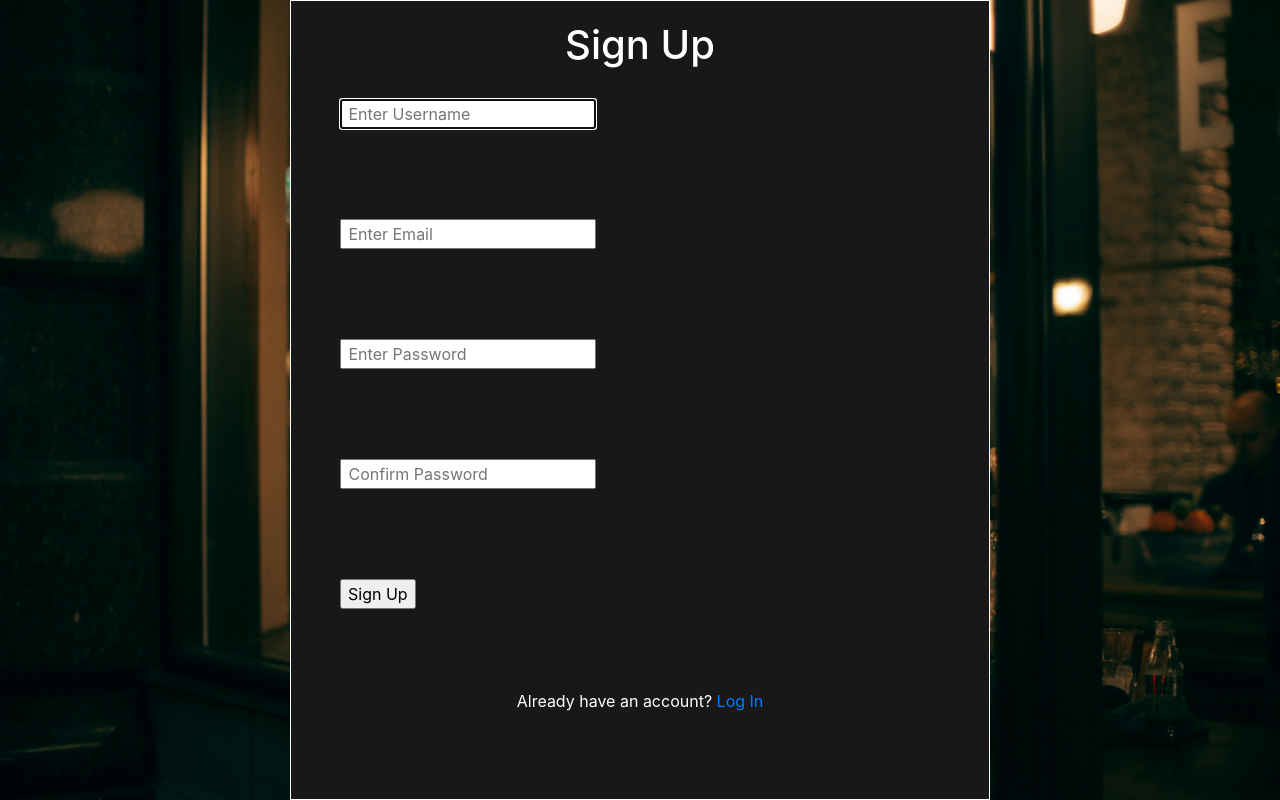
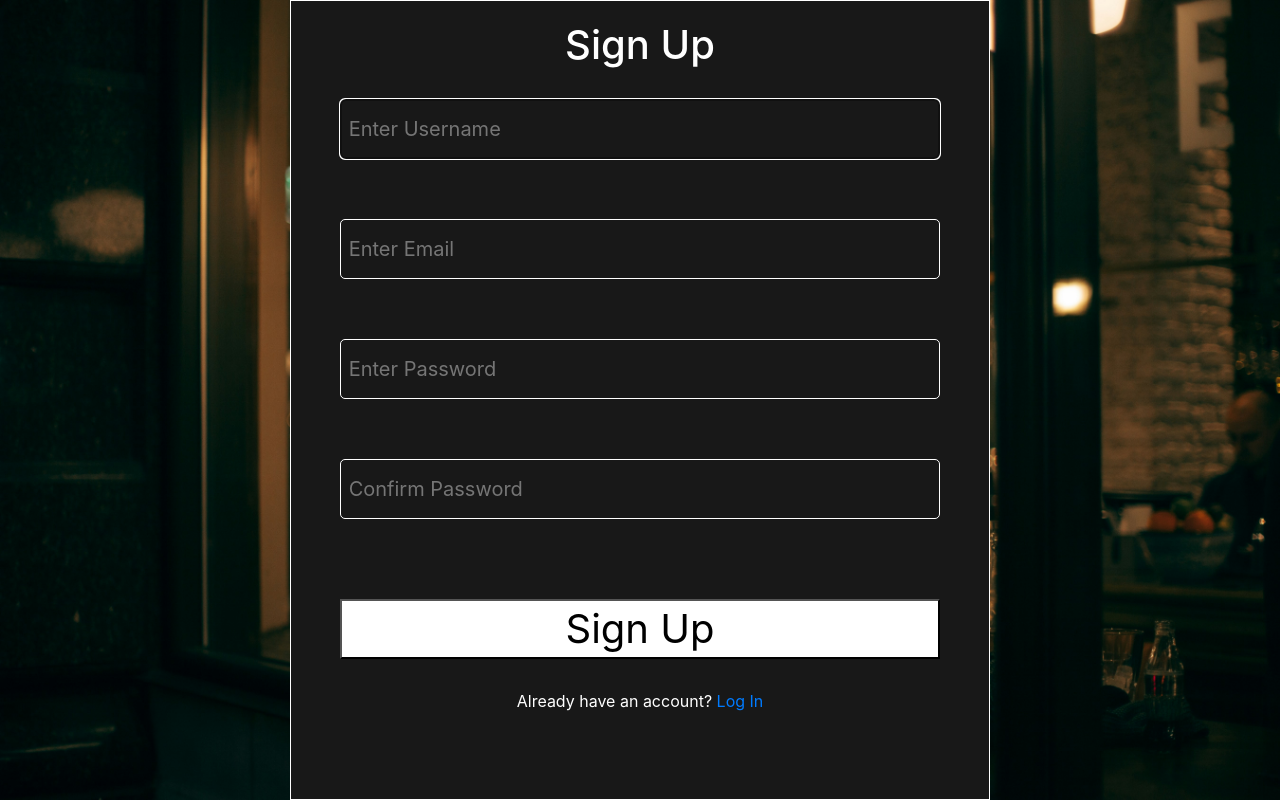
Before and after one commit to Zokibi/Group-6---Fall2024, a Django app: page /signup/ in a window 1280 px wide. Run offline with Django 5.2, Linux system fonts and the light colour scheme; some libraries are stand-ins or nearby versions.

Commit message:
Minor Changes to Styling

```diff
--- a/Table Management Software/TableManagementSoftware/TMS/forms.py
+++ b/Table Management Software/TableManagementSoftware/TMS/forms.py
@@ -1,4 +1,3 @@
-from django.forms import TextInput, EmailInput , PasswordInput
 from django.contrib.auth.forms import UserCreationForm
 from django import forms
 from django.contrib.auth.models import User
@@ -8,19 +7,23 @@
             super().__init__(*args, **kwargs)
             self.fields['username'].widget.attrs.update({
                  'placeholder': ' Enter Username',
-                 'class': 'form-input'
+                 'class': 'form-input',
+                 'style': 'height: 60px; width: 600px; background-color: transparent; border: 1px white solid; border-radius: 5px; font-size: 20px; color: white'
             })
             self.fields['email'].widget.attrs.update({
                  'placeholder': ' Enter Email',
-                 'class': 'form-input'
+                 'class': 'form-input',
+                 'style': 'height: 60px; width: 600px; background-color: transparent; border: 1px white solid; border-radius: 5px; font-size: 20px; color: white'
             })
             self.fields['password1'].widget.attrs.update({
                  'placeholder': ' Enter Password',
-                 'class': 'form-input'
+                 'class': 'form-input',
+                 'style': 'height: 60px; width: 600px; background-color: transparent; border: 1px white solid; border-radius: 5px; font-size: 20px; color: white'
             })
             self.fields['password2'].widget.attrs.update({
                  'placeholder': ' Confirm Password',
-                 'class': 'form-input'
+                 'class': 'form-input',
+                 'style': 'height: 60px; width: 600px; background-color: transparent; border: 1px white solid; border-radius: 5px; font-size: 20px; color: white'
             })
     class Meta:
         model = User
--- a/Table Management Software/TableManagementSoftware/TMS/static/css/sign_in.css
+++ b/Table Management Software/TableManagementSoftware/TMS/static/css/sign_in.css
@@ -69,14 +69,22 @@
   color: white;
   align-items: center;
 }
+.form-input {
+  height: 60px;
+  width: 600px;
+}
 
-#log-in_button {
+
+button {
   width: 600px;
   height: 60px;
   font-size: 40px;
   background-color: white;
   color: black;
   margin-top: 20px;
+  display: flex;
+  justify-content: center;
+  align-items: center;
 }
 
 label {
@@ -141,7 +149,7 @@
     font-size: 20px;
   }
 
-  #log-in_button {
+  button {
     width: 90vw;
     height: 60px;
     font-size: 40px;
--- a/Table Management Software/TableManagementSoftware/TMS/templates/base.html
+++ b/Table Management Software/TableManagementSoftware/TMS/templates/base.html
@@ -9,7 +9,9 @@
       href="https://stackpath.bootstrapcdn.com/bootstrap/4.3.1/css/bootstrap.min.css"
       rel="stylesheet"
     />
+    {% block styles %}
     <link rel="stylesheet" href="{% static 'css/sign_in.css' %}">
+    {% endblock styles %}
   </head>
   <body>
     <!--
--- a/Table Management Software/TableManagementSoftware/TMS/templates/sign_up.html
+++ b/Table Management Software/TableManagementSoftware/TMS/templates/sign_up.html
@@ -26,7 +26,7 @@
     </div>
   {% endif %}
     <div class="input-field">
-      <input type="submit" value="Sign Up" id="login_button" />
+      <button style="width:600px; height: 60px; font-size: 40px;">Sign Up</button>
     </div>
     <div>
       <p>Already have an account? <a href="{% url 'login' %}">Log In</a></p>
```
Also changed, not shown: Table Management Software/TableManagementSoftware/db.sqlite3.
